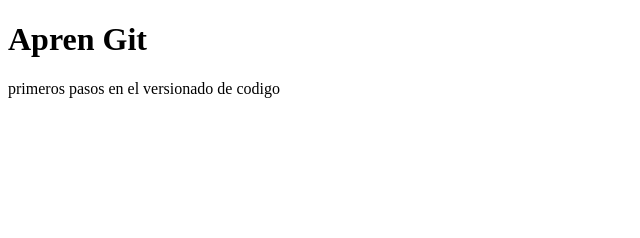
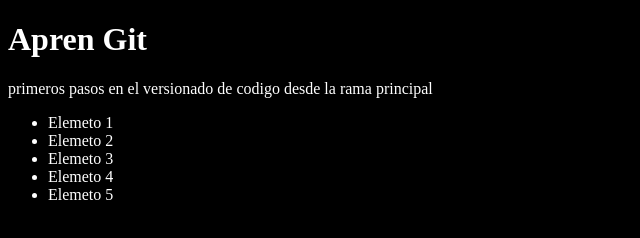
Before and after one commit to Marcos-v-dev/prueba-git, a plain HTML site: page index.html in a window 1280 px wide. Shown: the whole page, without its empty margins (0-640 px from the left). Drawn offline with Linux system fonts and the light colour scheme.

Commit message:
Agregando style.css al index.html

```diff
--- a/index.html
+++ b/index.html
@@ -5,9 +5,17 @@
     <meta http-equiv="X-UA-Compatible" content="IE=edge">
     <meta name="viewport" content="width=device-width, initial-scale=1.0">
     <title>Git</title>
+    <link rel = "stylesheet" href = "style.css">
 </head>
 <body>
     <h1>Apren Git</h1>
-    <p>primeros pasos en el versionado de codigo</p>
+    <p>primeros pasos en el versionado de codigo desde la rama principal</p>
+    <ul>
+        <li>Elemeto 1</li>
+        <li>Elemeto 2</li>
+        <li>Elemeto 3</li>
+        <li>Elemeto 4</li>
+        <li>Elemeto 5</li>
+    </ul>
 </body>
 </html>
```
